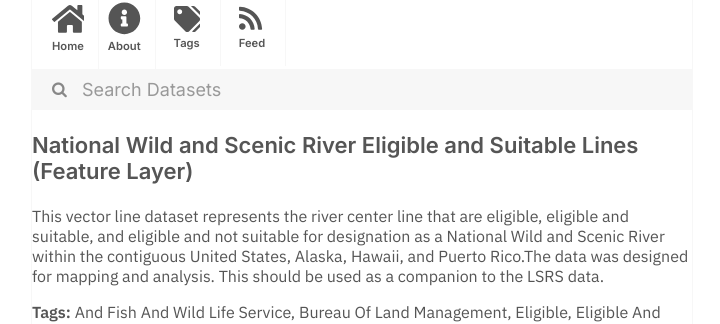
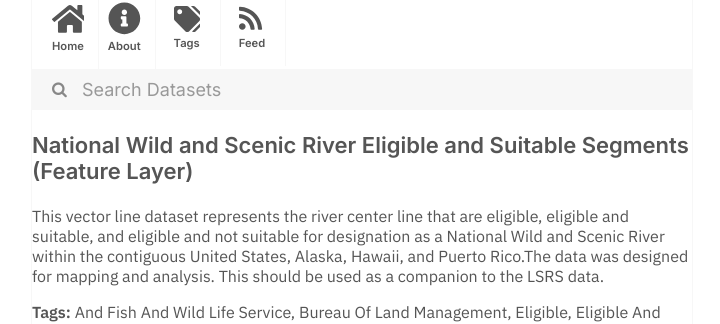
Before and after one commit to dayda-entities/department-of-agriculture, a Jekyll site: the page built from _posts/2020-12-03-national-wild-and-scenic-river.md, in a window 1280 px wide. Shown: the part 216-540 px from the top of the page, without its empty margins (278-998 px from the left). Built offline with Jekyll 4.4.1, drawn with Linux system fonts in a browser that asks for light colours; part of the change alters nothing that is shown.

```diff
--- a/_posts/2020-12-03-national-wild-and-scenic-river.md
+++ b/_posts/2020-12-03-national-wild-and-scenic-river.md
@@ -1,7 +1,7 @@
 ---
-title: National Wild and Scenic River Eligible and Suitable Lines (Feature Layer)
-created: '2020-12-03T20:28:39.444061'
-modified: '2021-05-14T15:28:22.036345'
+title: National Wild and Scenic River Eligible and Suitable Segments (Feature Layer)
+created: '2020-12-03T20:28:40.240019'
+modified: '2021-05-14T15:28:30.453241'
 state: active
 type: dataset
 tags:
@@ -24,7 +24,7 @@ tags:
   - Wild And Scenic Rivers
 groups: []
 csv_url: >-
-  https://data-usfs.hub.arcgis.com/datasets/ec3257d2cc294a9fa9ab1b8745621fb7_0.csv?outSR=%7B%22latestWkid%22%3A4269%2C%22wkid%22%3A4269%7D
+  https://data-usfs.hub.arcgis.com/datasets/8ed8719296c0419e881fc5364ea85468_1.csv?outSR=%7B%22latestWkid%22%3A4269%2C%22wkid%22%3A4269%7D
 json_url: ''
 layout: post
 
```
